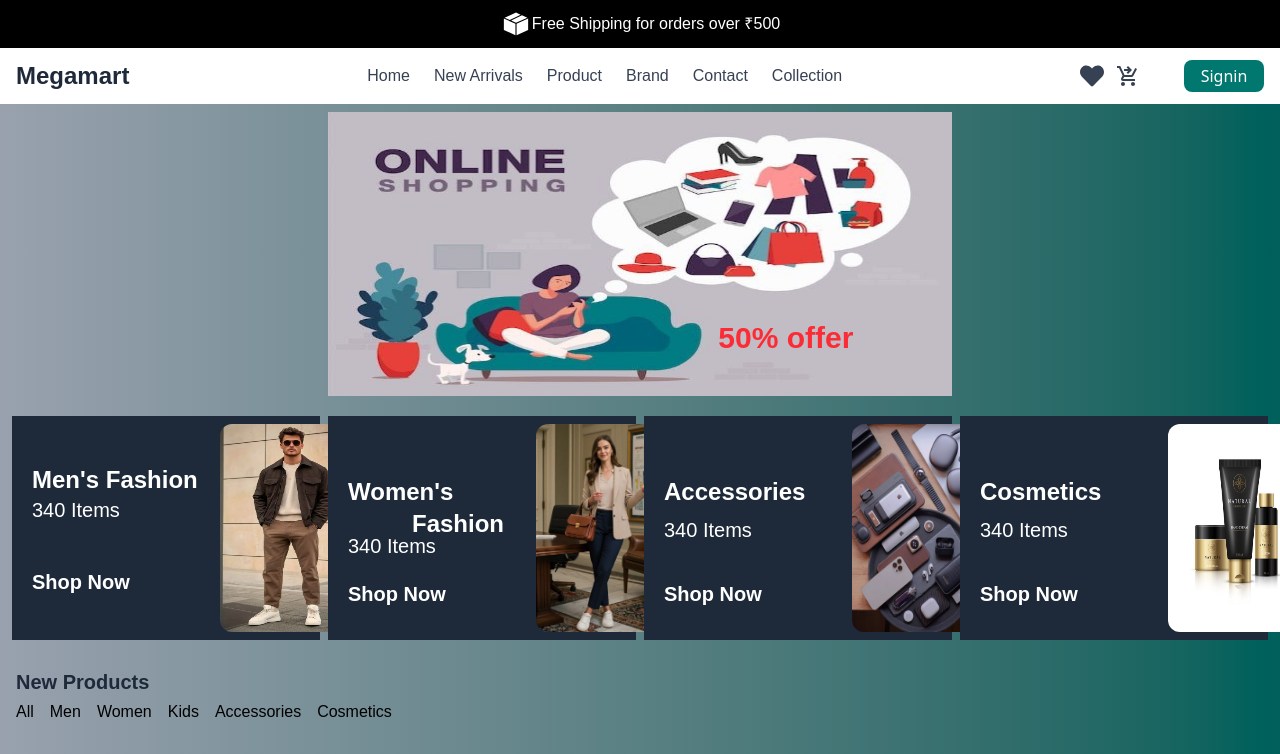
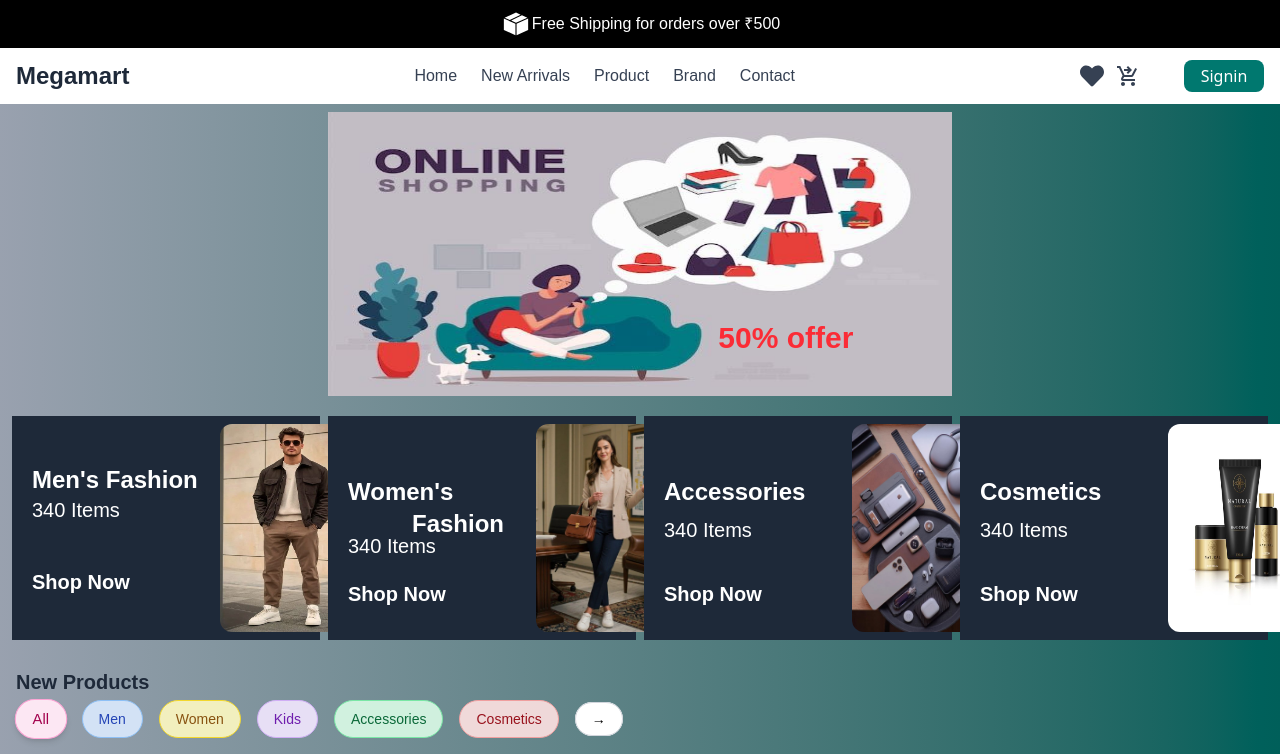
Before and after one commit to gokulmsv/Megamart, a React (Vite) app: page / in a window 1280 px wide. Shown: the top 754 px of the page. Built offline with nearby package versions, Linux system fonts and the light colour scheme; no server answers.

Commit message:
Website Updated

```diff
--- a/data/db.json
+++ b/data/db.json
@@ -256,7 +256,7 @@
   {
     "id": 22,
     "title": "Casual-Pants",
-    "price": 109.95,
+    "price": 100.00,
     "description": "Casual wear is comfortable, informal clothing suitable for relaxed settings like everyday errands or leisure activities.",
     "category": "Men",
     "image": "/Casual Suit Pants.jpg",
@@ -268,7 +268,7 @@
   {
     "id": 23,
     "title": "Cotton Linean Shirts",
-    "price": 109.95,
+    "price": 198.00,
     "description": " Linen shirts are well known for high durability.",
     "category": "Men",
     "image": "/Cotton Linen Shirts.jpg",
@@ -280,7 +280,7 @@
   {
     "id": 24,
     "title": "Denim Jeans Pants",
-    "price": 109.95,
+    "price": 123.00,
     "description": "Denim is a sturdy cotton twill fabric woven with an indigo, gray, or mottled white yarn.",
     "category": "All",
     "image": "/Denim Jeans Pants.jpg",
@@ -292,7 +292,7 @@
   {
     "id": 25,
     "title": "Herren Sommer T-Shirt mit",
-    "price": 109.95,
+    "price": 96.00,
     "description": "T-shirts are typically made of cotton textile in a stockinette or jersey knit, which has a distinctively pliable texture compared to shirts made of woven cloth",
     "category": "Men",
     "image": "/Herren Sommer T-Shirt mit.jpg",
--- a/src/Components/Header.jsx
+++ b/src/Components/Header.jsx
@@ -60,7 +60,6 @@ const Header = ({ cartItems }) => {
           <HashLink smooth to="/#contact">
             Contact
           </HashLink>
-          <Link to="/collection">Collection</Link>
         </div>
 
         {/* Icons + Auth Section */}
--- a/src/Components/Navbar.jsx
+++ b/src/Components/Navbar.jsx
@@ -64,14 +64,7 @@ const Navbar = ({ menuOpen, setMenuOpen }) => {
             Contact
           </HashLink>
 
-          {/* Multi-Page Navigation */}
-          <Link
-            to="/collection"
-            onClick={() => setMenuOpen(false)}
-            className="hover:text-blue-600"
-          >
-            Collection
-          </Link>
+
         </motion.div>
       )}
     </>
--- a/src/Components/Product.jsx
+++ b/src/Components/Product.jsx
@@ -1,52 +1,56 @@
 import React, { useState } from "react";
+import { GoArrowRight } from "react-icons/go";
 import men1 from "../assets/m-1.jpeg";
 import men2 from "../assets/m-2.jpeg";
 import men3 from "../assets/m-3.jpeg";
 import men4 from "../assets/m-4.jpeg";
 import men5 from "../assets/m-5.jpeg";
-import Women1 from '../assets/w-1.jpg'
-import Women2 from '../assets/w-2.jpg'
-import Women3 from '../assets/w-3.jpg'
-import Women4 from '../assets/w-4.jpg'
-import Women5 from '../assets/w-5.jpeg'
-import Women6 from '../assets/w-6.jpeg'
-import Kid1 from '../assets/k-1.jpeg'
-import Kid2 from '../assets/k-2.jpeg'
-import Kid3 from '../assets/k-3.jpeg'
-import Kid4 from '../assets/k-4.jpeg'
-import Accessories1 from '../assets/a-1.jpg'
-import Accessories2 from '../assets/a-2.jpg'
-import cosmetics1 from '../assets/c-1.jpg'
-import cosmetics2 from '../assets/c-2.jpg'
-
+import Women1 from "../assets/w-1.jpg";
+import Women2 from "../assets/w-2.jpg";
+import Women3 from "../assets/w-3.jpg";
+import Women4 from "../assets/w-4.jpg";
+import Women5 from "../assets/w-5.jpeg";
+import Women6 from "../assets/w-6.jpeg";
+import Kid1 from "../assets/k-1.jpeg";
+import Kid2 from "../assets/k-2.jpeg";
+import Kid3 from "../assets/k-3.jpeg";
+import Kid4 from "../assets/k-4.jpeg";
+import Accessories1 from "../assets/a-1.jpg";
+import Accessories2 from "../assets/a-2.jpg";
+import cosmetics1 from "../assets/c-1.jpg";
+import cosmetics2 from "../assets/c-2.jpg";
+import { Link } from "react-router-dom";
 
 const Product = () => {
+  const allImages = [
+    { id: 1, src: men1, category: "men" },
+    { id: 2, src: men2, category: "men" },
+    { id: 3, src: Women2, category: "women" },
+    { id: 4, src: Women3, category: "women" },
+    { id: 5, src: Accessories2, category: "accessories" },
+    { id: 6, src: Kid2, category: "kids" },
+    { id: 7, src: Kid3, category: "kids" },
+    { id: 8, src: men4, category: "men" },
+    { id: 9, src: Accessories1, category: "accessories" },
+    { id: 10, src: cosmetics1, category: "cosmetics" },
+    { id: 11, src: cosmetics2, category: "cosmetics" },
+  ];
 
-    const allImages = [
-        {id:1, src: men1, category: "men"},
-        {id:2, src: men2, category: "men"},
-        {id:3, src: Women2, category: "women"},
-        {id:4, src: Women3, category: "women"},
-        {id:5, src: Accessories2, category: "accessories"},
-        {id:6, src: Kid2, category: "kids"},
-        {id:7, src: Kid3, category: "kids"},
-        {id:8, src: men4, category: "men"},
-        {id:9, src: Accessories1, category: "accessories"},
-        {id:10, src: cosmetics1, category: "cosmetics"},
-        {id:11, src: cosmetics2, category: "cosmetics"},
-    ]
-
-//   const menImages = [
-//     { id: 1, src: men1 },
-//     { id: 2, src: men2 },
-//     { id: 3, src: men3 },
-//     { id: 4, src: men4 },
-//   ];
+  const colors = [
+    "bg-pink-100 text-pink-800 border-pink-300",
+    "bg-blue-100 text-blue-800 border-blue-300",
+    "bg-yellow-100 text-yellow-800 border-yellow-300",
+    "bg-purple-100 text-purple-800 border-purple-300",
+    "bg-green-100 text-green-800 border-green-300",
+    "bg-red-100 text-red-800 border-red-300",
+  ];
 
   const [showImages, setShowImages] = useState("all");
 
-  const filteredImages = showImages === "all" ? allImages : allImages.filter((img) => img.category === showImages)
-
+  const filteredImages =
+    showImages === "all"
+      ? allImages
+      : allImages.filter((img) => img.category === showImages);
 
   return (
     <>
@@ -55,22 +59,34 @@ const Product = () => {
           New Products
         </h1>
 
-        <ul className="my-8 flex gap-4 items-center text-black ">
+        <ul className="my-8 flex items-center gap-4 text-black flex-wrap">
           {["all", "men", "women", "kids", "accessories", "cosmetics"].map(
-          (category) => (
+            (category, idx) => (
               <li
                 key={category}
                 onClick={() => setShowImages(category)}
-              className={`cursor-pointer hover:border-solid hover:border hover:rounded-2xl hover:p-2 ${
-                showImages === category ? "" : ""
+                className={`px-4 py-2 rounded-full text-sm cursor-pointer transition-all border ${
+                  colors[idx]
+                } ${
+                  showImages === category
+                    ? "scale-105 shadow-md"
+                    : "opacity-90 hover:opacity-100 hover:shadow-sm hover:scale-105"
                 }`}
               >
                 {category.charAt(0).toUpperCase() + category.slice(1)}
               </li>
             )
           )}
+
+          <li>
+            <Link
+              to="/collection"
+              className="px-4 py-2 rounded-full border border-gray-300 bg-white hover:bg-gray-100 hover:scale-105 transition-all text-sm"
+            >
+              →
+            </Link>
+          </li>
         </ul>
-
 
         <div className="grid grid-cols-2 justify-center gap-6 mt-8 md:grid md:grid-cols-3 lg:grid-cols-4">
           {filteredImages.map((item) => (
```
Lines whose indentation alone changed are shown as unchanged.
